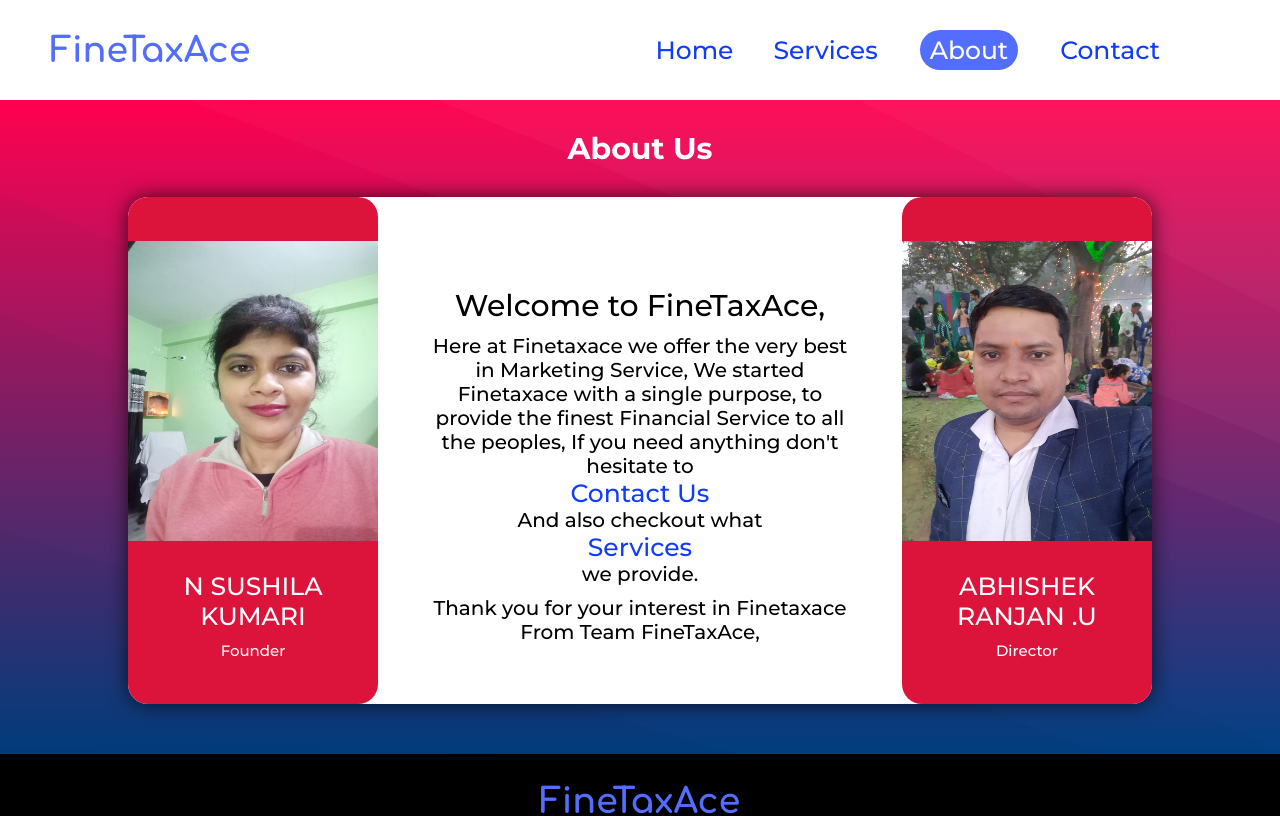
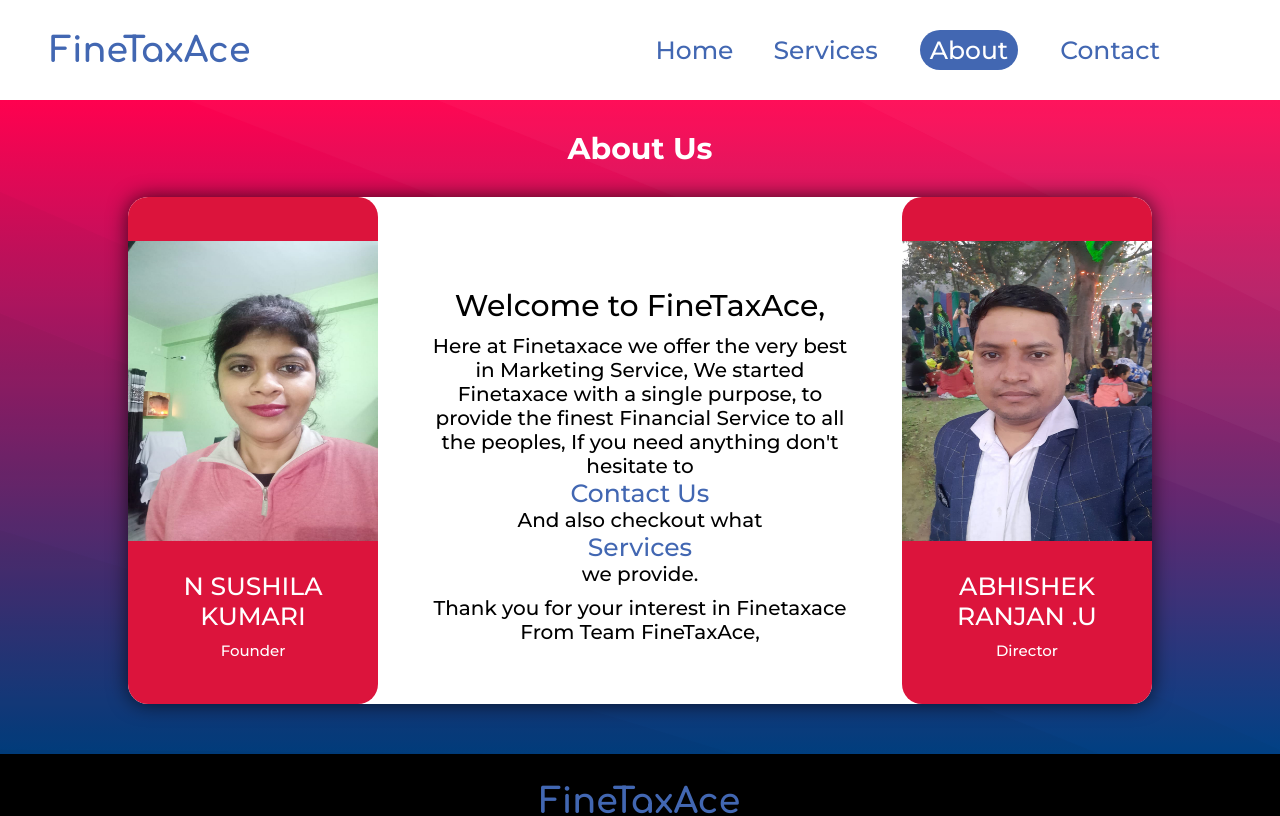
Before and after one commit to pinnintisagarSB/Finetaxace, a React (Create React App) app: page /about in a window 1280 px wide. Shown: the top 816 px of the page. Built offline with nearby package versions, Linux system fonts and the light colour scheme.

Commit message:
commit on main

```diff
--- a/src/components/Navbar.css
+++ b/src/components/Navbar.css
@@ -14,7 +14,7 @@
 .title{
     text-decoration: none;
     font-size: 3.5rem;
-    color: #536DFE;
+    color: #4267B2;
     font-weight: 800;
     font-family: 'Comfortaa', cursive
 }
@@ -28,7 +28,7 @@
     text-decoration: none;
     font-size: 2.5rem;
     font-weight: 500;
-    color: #113CFC;
+    color: #4267B2;
     margin: 0 2rem;
     transition: 0.3s ease all;
 }
@@ -48,12 +48,12 @@
     margin: 0 2.2rem;
     padding: .5rem 1rem;
     border-radius: 10rem;
-    background-color: #536DFE;
+    background-color: #4267B2;
     transition: 0.3s ease all;
 }
 
 .bars{
-   color: #536DFE;
+   color: #4267B2;
    height: 3rem;
    width: 3rem;
    display: none;
```
